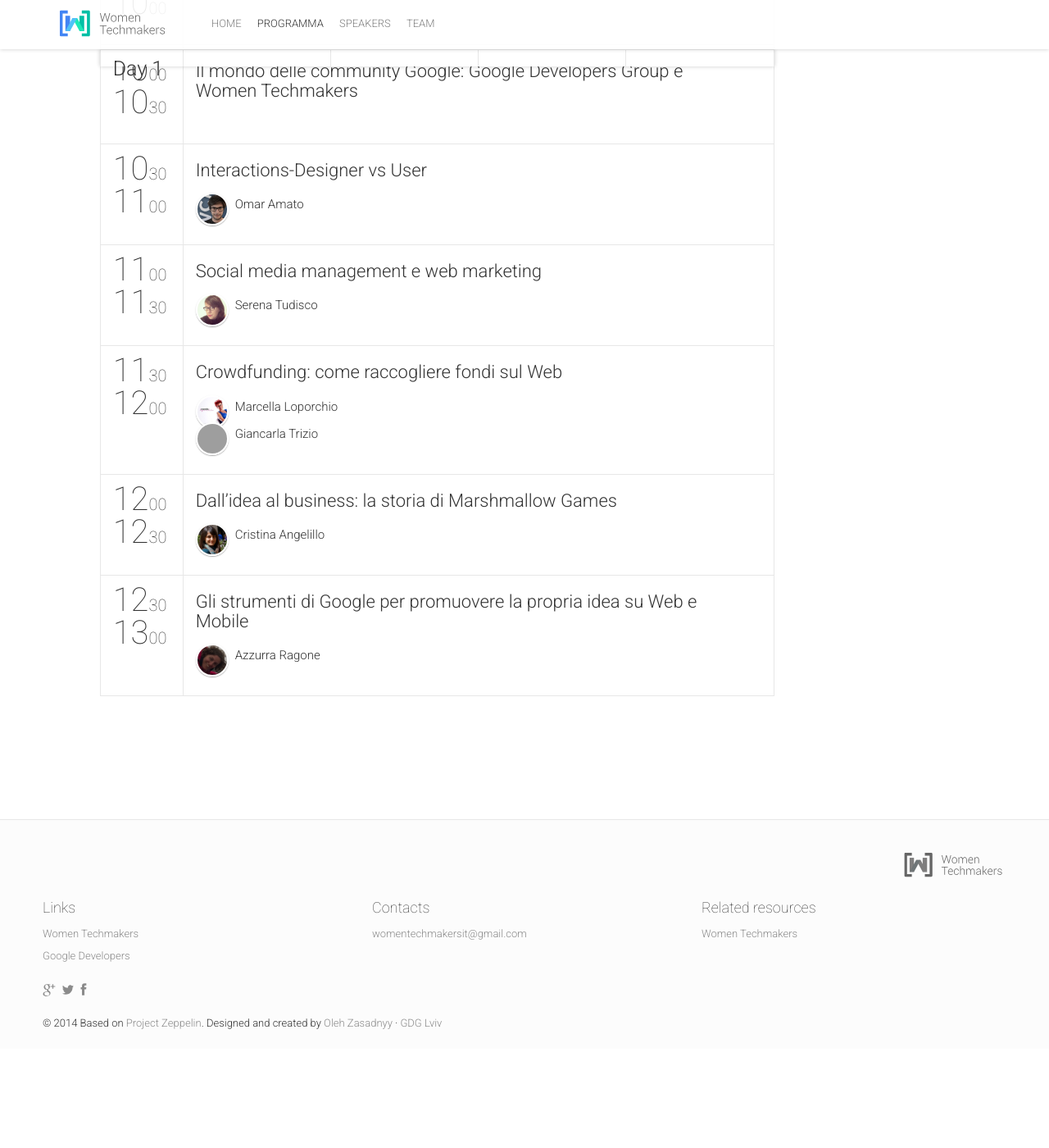
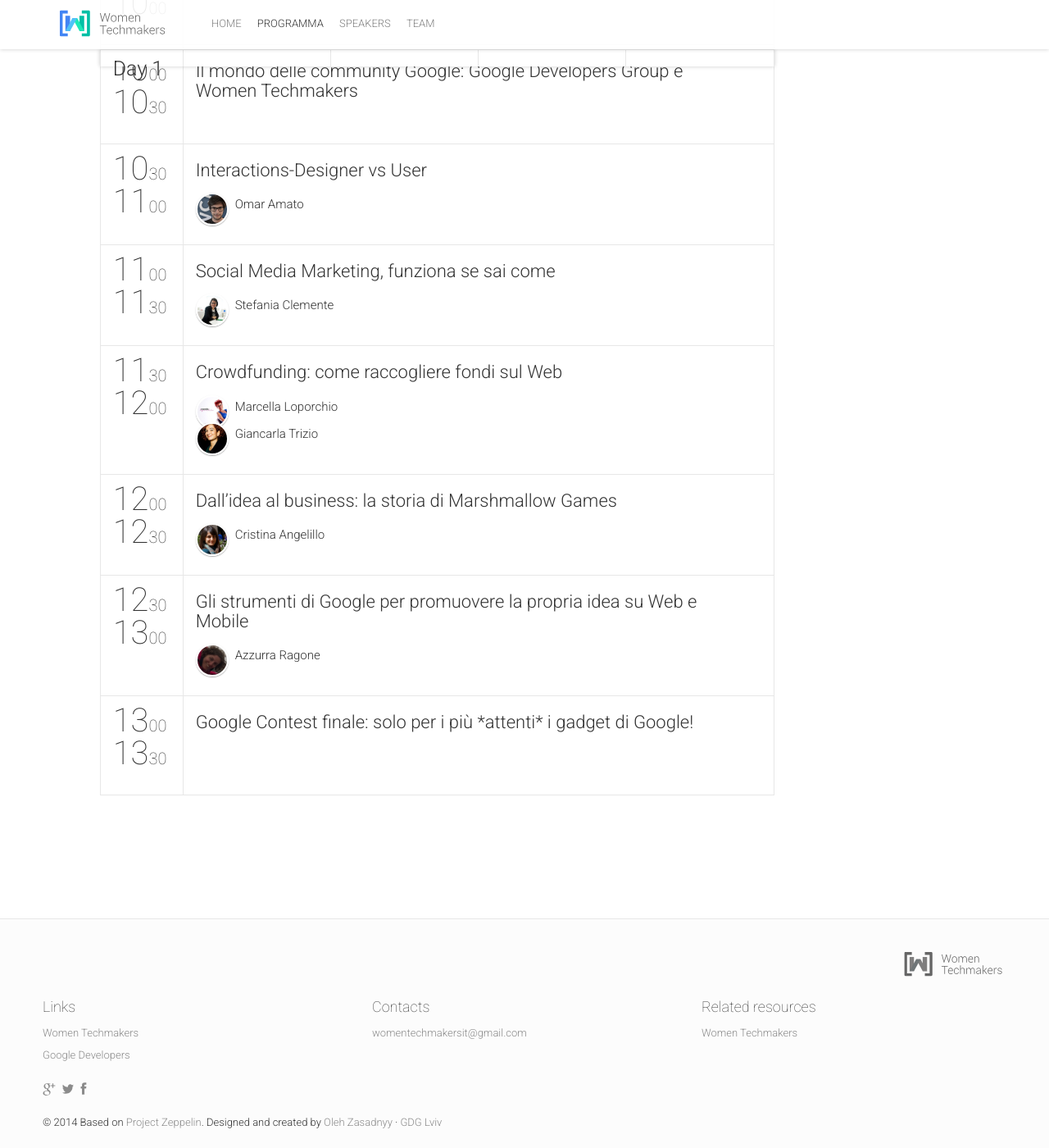
Before and after one commit to gdgbari/wtm2016, a Jekyll site: the page built from schedule.html, in a window 1280 px wide and 1400 px high, scrolled down 620 px. Shown: the whole window at 82% size. Built offline with Jekyll 4.4.1, drawn with Linux system fonts in a browser that asks for light colours; nearby versions of some CDN libraries; comment, search, counter and statistics services are not loaded; before the commit the page ends 1899 px from its top, so only the background shows below that; grey boxes are pictures that could not be loaded.

Commit message:
Modified speakers & sessions list

```diff
--- a/_config.yml
+++ b/_config.yml
@@ -190,7 +190,7 @@
 
 # Team Block
 teamBlockTitle: "About WTM"
-aboutUs: "<p ALIGN=Left>Women Techmakers nasce con lo scopo di condividere i principi di inclusione volti a sostenere, promuovere e incoraggiare le donne e le minoranze nella tecnologia.<br> Women Techmakers mira a incrementare la consapevolezza dell’esistenza di donne creative e leader in campo tecnologico ispirando così altre donne a mettersi in gioco in questo settore.<br>Women Techmakers é un’iniziativa patrocinata da Google.</p><p ALIGN=Left>Google si impegna a coltivare un ambiente di lavoro totalmente inclusivo in tutto il mondo. Una componente chiave di questa visione è mettere le donne nella condizione di poter perseguire i loro sogni e, così, progettare gli strumenti che potranno cambiare il mondo. Se le organizzazioni creano gli ambienti giusti, programmi e politiche adeguate, le donne nella tecnologia possono dare un contributo fondamentale.<br>Ecco perché, nel mese di Marzo, in cui si festeggia la Giornata Internazionale della Donna, Google sta lanciando una serie di eventi globali chiamati Women Techmakers orientati  ad accrescere la visibilità, le comunità e le risorse per le donne che vogliano cimentarsi, o che operano già, nei settori dell’Information Technology.<br>Stiamo quindi organizzando un evento qui a Matera, l’evento includerà discussioni con donne leader nei settori IT, sessioni tecniche, opportunità di fare networking, sessioni dimostrative.</p>"
+aboutUs: "<p ALIGN=Left>Women Techmakers nasce con lo scopo di condividere i principi di inclusione volti a sostenere, promuovere e incoraggiare le donne e le minoranze nella tecnologia.<br>Women Techmakers mira a incrementare la consapevolezza dell’esistenza di donne creative e leader in campo tecnologico ispirando così altre donne a mettersi in gioco in questo settore.<br><br>Women Techmakers é un’iniziativa patrocinata da Google.</p><br><p ALIGN=Left>Google si impegna a coltivare un ambiente di lavoro totalmente inclusivo in tutto il mondo. Una componente chiave di questa visione è mettere le donne nella condizione di poter perseguire i loro sogni e, così, progettare gli strumenti che potranno cambiare il mondo. Se le organizzazioni creano gli ambienti giusti, programmi e politiche adeguate, le donne nella tecnologia possono dare un contributo fondamentale.<br>Ecco perché, nel mese di Marzo, in cui si festeggia la Giornata Internazionale della Donna, Google sta lanciando una serie di eventi globali chiamati Women Techmakers orientati  ad accrescere la visibilità, le comunità e le risorse per le donne che vogliano cimentarsi, o che operano già, nei settori dell’Information Technology.<br>Stiamo quindi organizzando un evento presso il Politecnico di Bari, l’evento includerà discussioni con donne leader nei settori IT, sessioni tecniche, workshop, opportunità di fare networking.</p>"
 # Logistics Find Way Block
 findWayTitle: "Find your way here"
 findWayDistance: "Distance"
--- a/_data/schedule.yml
+++ b/_data/schedule.yml
@@ -42,3 +42,8 @@
         endTime: "13:00",
         sessionIds: [006]
     }
+    - {
+        startTime: "13:00",
+        endTime: "13:30",
+        sessionIds: [011]
+    }
--- a/_data/sessions.yml
+++ b/_data/sessions.yml
@@ -27,7 +27,7 @@
   #complexity: "Beginner"
 -
   id: 003
-  title: "Social media management e web marketing"
+  title: "Social Media Marketing, funziona se sai come"
   description: "Contenuto da inserire"
   subtype: presentation
   speakers: [5]
@@ -57,8 +57,12 @@
 -
   id: 010
   title: "Registrazione dei partecipanti"
-  description: "Contenuto da inserire"
   service: true
 #  speakers: [1]
   #language: en
   #complexity: "Intermediate"
+
+-
+  id: 011
+  title: "Google Contest finale: solo per i più *attenti* i gadget di Google!"
+  service: true
```
Also changed, not shown: _data/speakers.yml (+15 -14 lines), img/people/giancatrizio.png (added), img/people/sertudisco.png (deleted), img/people/steficlemente.png (added), 13 other files.
